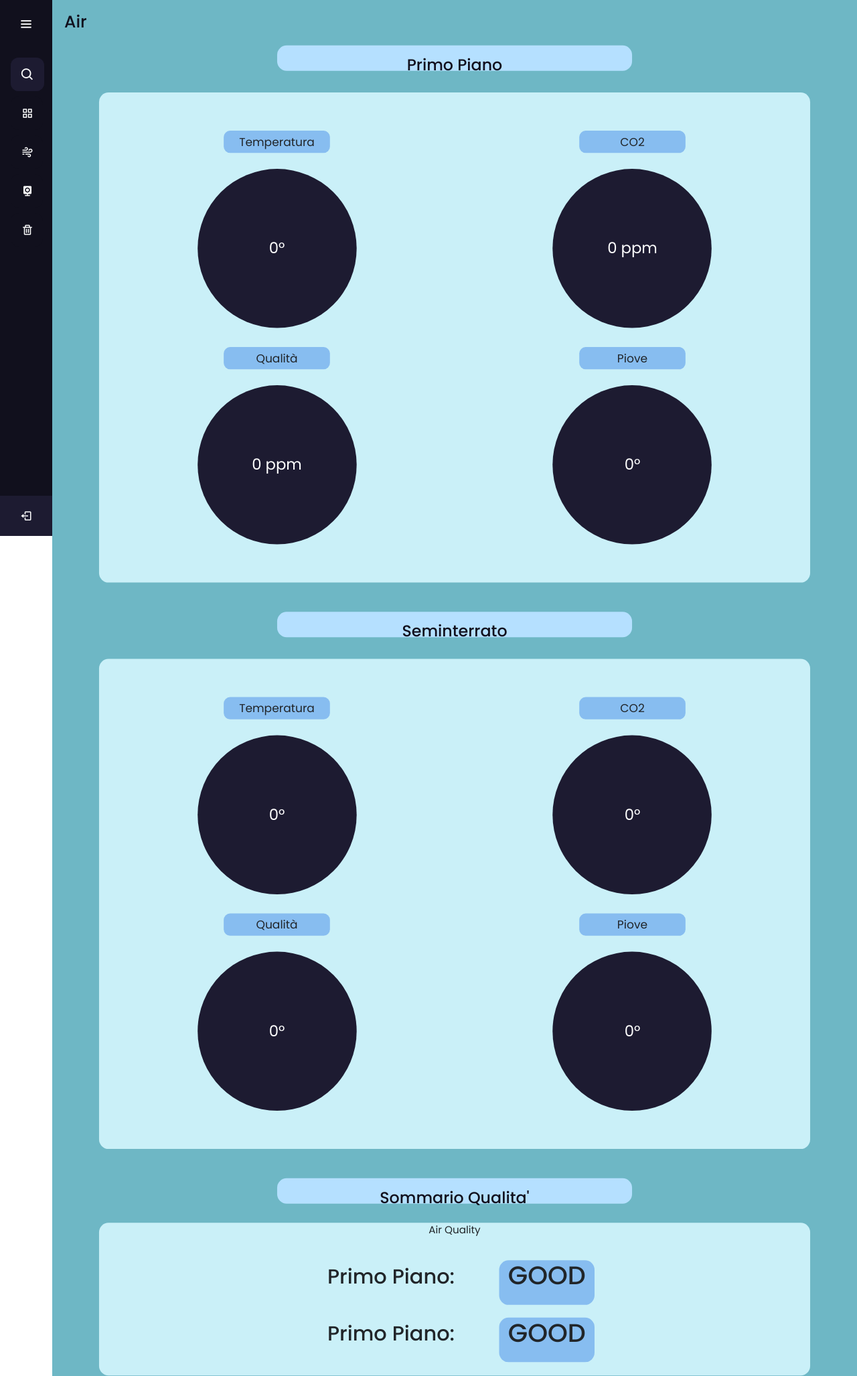
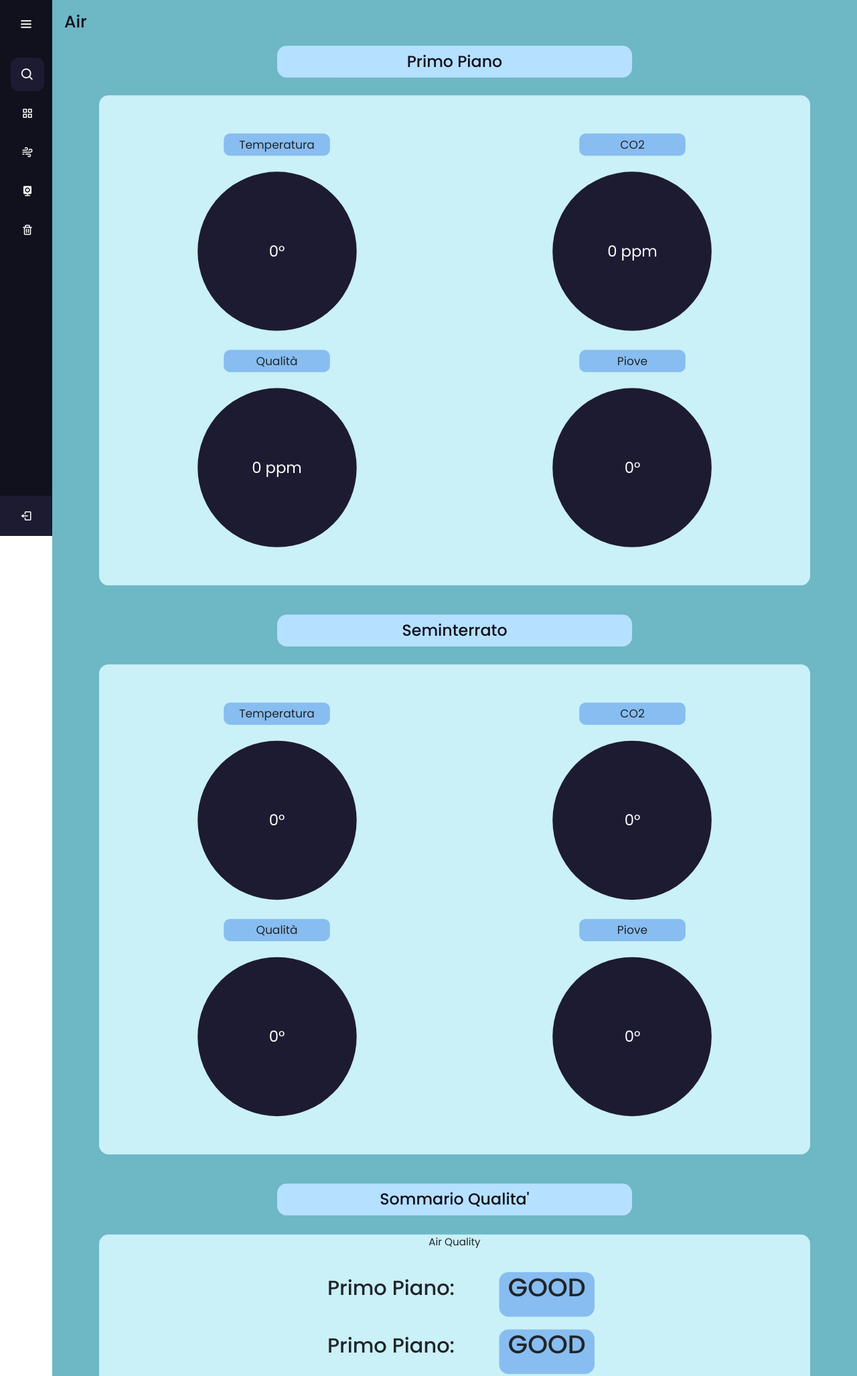
Before and after one commit to oberdfr/MonitoringSystem_WebServer, a Flask app: page /air.html in a window 1280 px wide. Shown: the top 2054 px of the page at 67% size. Run offline with Flask 3, Linux system fonts and the light colour scheme; the visitor is signed in with stand-in values (Sample User, id 1); parts of the project's set-up code (start-up, migrations or seed data) failed here and were passed over.

Commit message:
website: air: fix titles height and adjust text margin to be same on all resolutions

```diff
--- a/static/css/style.css
+++ b/static/css/style.css
@@ -386,7 +386,7 @@ span {
   margin: max(20px, 2.5%);
   transition: transform .2s;
   width: 50%;
-  height: 5vh;
+  height: 50px;
   align-items: center;
   justify-content: center;
 }
--- a/templates/air.html
+++ b/templates/air.html
@@ -71,7 +71,7 @@
       <div id="airRow1" class="row text-center" style="width: 95%; margin-left: auto; margin-right: auto;">
         <div id="primoPianoContainer" class="col">
           <div class="text result_air_dark2_text" style="margin-bottom: 0%;">
-            <p style="margin-top: 12px;">Primo Piano</p>
+            <p style="margin-top: 6px;">Primo Piano</p>
           </div>
           <div id="result_air" class="result_air_mon">
             <div class="info-container" style="width: 100%;">
@@ -99,7 +99,7 @@
 
         <div id="seminterratoContainer" class="col">
           <div class="text result_air_dark2_text" style="margin-bottom: 0%;">
-            <p style="margin-top: 12px;">Seminterrato</p>
+            <p style="margin-top: 6px;">Seminterrato</p>
           </div>
           <div id="result_air" class="result_air_mon">
             <div class="info-container" style="width: 100%;">
@@ -137,7 +137,7 @@
         <div id="summaryContainer" class="col">
 
           <div class="text result_air_dark2_text" style="margin-bottom: 30px;">
-            <p style="margin-top: 12px;">Sommario Qualita'</p>
+            <p style="margin-top: 6px;">Sommario Qualita'</p>
           </div>
 
           <div style="width: 100%;">
```
